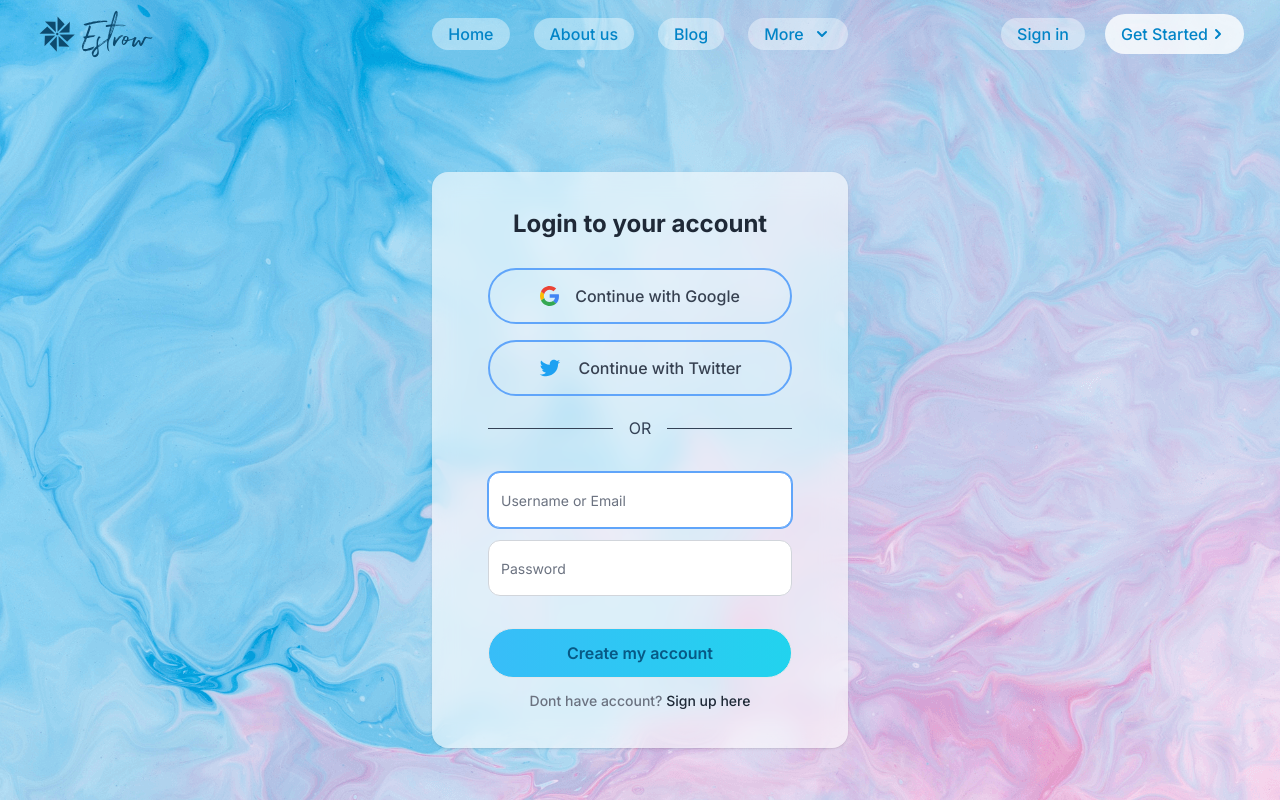
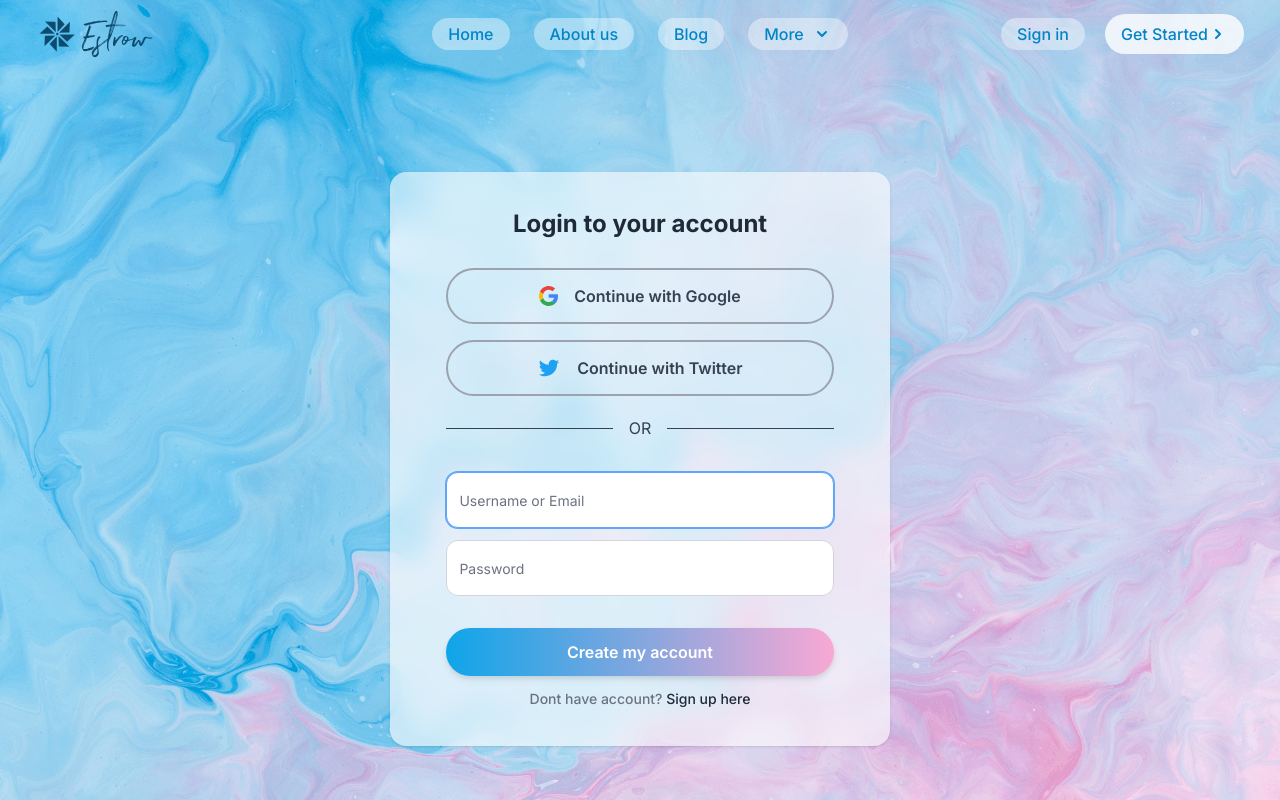
Before and after one commit to rashidkalwar/Estrow, a Next.js app: page /login in a window 1280 px wide. Built offline with nearby package versions, Linux system fonts and the light colour scheme.

Commit message:
Did some design tweaks and added official firebase package.

```diff
--- a/package.json
+++ b/package.json
@@ -11,6 +11,7 @@
   "dependencies": {
     "@headlessui/react": "^1.6.1",
     "@heroicons/react": "^1.0.6",
+    "firebase": "^9.8.1",
     "next": "12.1.6",
     "next-themes": "^0.2.0",
     "react": "18.1.0",
--- a/pages/login.js
+++ b/pages/login.js
@@ -40,12 +40,12 @@ export default function LoginPage() {
       <div className="bg-[url('/backgrounds/31.png')] h-screen bg-center ">
         <MainNavbar />
         <main>
-          <div class="h-full w-full py-10 px-4">
-            <div class="flex flex-col items-center justify-center">
-              <div class="bg-white bg-opacity-60 filter backdrop-blur-md shadow rounded-2xl lg:w-1/3  md:w-1/2 w-full py-10 px-14 mt-16">
+          <div className="h-full w-full py-10 px-4">
+            <div className="flex flex-col items-center justify-center">
+              <div className="bg-white bg-opacity-60 filter backdrop-blur-md shadow rounded-2xl md:w-2/4 lg:w-2/5 xl:2/5 2xl:w-1/4 w-5/6 w- py-10 px-14 mt-16">
                 <p
-                  tabindex="0"
-                  class="focus:outline-none text-2xl font-extrabold leading-6 text-center text-gray-800"
+                  tabIndex="0"
+                  className="focus:outline-none text-2xl font-extrabold leading-6 text-center text-gray-800"
                 >
                   Login to your account
                 </p>
@@ -53,7 +53,7 @@ export default function LoginPage() {
                 <button
                   aria-label="Continue with google"
                   role="button"
-                  class="py-3.5 px-4 border-2 rounded-full border-blue-400 hover:border-opacity-50 flex justify-center items-center w-full mt-8"
+                  className="group py-3.5 px-4 border-2 rounded-full border-gray-400 hover:border-blue-400 flex justify-center items-center w-full mt-8 transition duration-200"
                 >
                   <svg
                     width="19"
@@ -79,14 +79,14 @@ export default function LoginPage() {
                       fill="#EB4335"
                     />
                   </svg>
-                  <p class="text-base font-medium ml-4 text-gray-700">
+                  <p className="group text-base font-semibold ml-4 text-gray-700 group-hover:text-blue-600">
                     Continue with Google
                   </p>
                 </button>
                 {/* <button
                   aria-label="Continue with github"
                   role="button"
-                  class="focus:outline-none  focus:ring-2 focus:ring-offset-1 focus:ring-gray-700 py-3.5 px-4 border rounded-lg border-gray-700 flex items-center w-full mt-4"
+                  className="focus:outline-none  focus:ring-2 focus:ring-offset-1 focus:ring-gray-700 py-3.5 px-4 border rounded-lg border-gray-700 flex items-center w-full mt-4"
                 >
                   <svg
                     width="21"
@@ -101,14 +101,14 @@ export default function LoginPage() {
                     />
                   </svg>
 
-                  <p class="text-base font-medium ml-4 text-gray-700">
+                  <p className="text-base font-medium ml-4 text-gray-700">
                     Continue with Github
                   </p>
                 </button> */}
                 <button
                   aria-label="Continue with twitter"
                   role="button"
-                  class="py-3.5 px-4 border-2 rounded-full border-blue-400 hover:border-opacity-50 flex justify-center items-center w-full mt-4"
+                  className="group py-3.5 px-4 border-2 rounded-full border-gray-400 hover:border-blue-400 flex justify-center items-center w-full mt-4 transition duration-200"
                 >
                   <svg
                     width="24"
@@ -123,42 +123,42 @@ export default function LoginPage() {
                     />
                   </svg>
 
-                  <p class="text-base font-medium ml-4 text-gray-700">
+                  <p className="text-base font-semibold ml-4 text-gray-700 group-hover:text-blue-600">
                     Continue with Twitter
                   </p>
                 </button>
-                <div class="relative flex py-5 items-center">
-                  <div class="flex-grow border-t border-slate-700"></div>
-                  <span class="flex-shrink mx-4 text-slate-700">OR</span>
-                  <div class="flex-grow border-t border-slate-700"></div>
+                <div className="relative flex py-5 items-center">
+                  <div className="flex-grow border-t border-slate-700"></div>
+                  <span className="flex-shrink mx-4 text-slate-700">OR</span>
+                  <div className="flex-grow border-t border-slate-700"></div>
                 </div>
                 {/* <div>
                   <label
                     id="email"
-                    class="text-sm font-medium leading-none text-gray-800"
+                    className="text-sm font-medium leading-none text-gray-800"
                   >
                     Email
                   </label>
                   <input
                     aria-labelledby="email"
                     type="email"
-                    class="bg-white border rounded-lg text-sm font-medium leading-none text-gray-800 py-3 w-full pl-3 mt-1"
+                    className="bg-white border rounded-lg text-sm font-medium leading-none text-gray-800 py-3 w-full pl-3 mt-1"
                   />
                 </div>
-                <div class="mt-6  w-full">
+                <div className="mt-6  w-full">
                   <label
                     for="pass"
-                    class="text-sm font-medium leading-none text-gray-800"
+                    className="text-sm font-medium leading-none text-gray-800"
                   >
                     Password
                   </label>
-                  <div class="relative flex items-center justify-center">
+                  <div className="relative flex items-center justify-center">
                     <input
                       id="pass"
                       type="password"
-                      class="bg-white border rounded-lg text-sm font-medium leading-none text-gray-800 py-3 w-full pl-3 mt-1"
+                      className="bg-white border rounded-lg text-sm font-medium leading-none text-gray-800 py-3 w-full pl-3 mt-1"
                     />
-                    <div class="absolute right-0 mt-2 mr-3 cursor-pointer">
+                    <div className="absolute right-0 mt-2 mr-3 cursor-pointer">
                       <svg
                         width="16"
                         height="16"
@@ -207,22 +207,22 @@ export default function LoginPage() {
                     // onChange={onChange}
                   />
                 </div>
-                <div class="mt-8">
+                <div className="mt-8">
                   <button
                     role="button"
-                    class="focus:ring-2 focus:ring-offset-2 focus:ring-black text-md font-semibold leading-none text-sky-800 focus:outline-none bg-gradient-to-r from-sky-400 hover:from-sky-500 to-cyan-400 hover:to-cyan-500 border rounded-full py-4 w-full"
+                    className="focus:ring-2 focus:ring-offset-2 focus:ring-black text-md font-semibold leading-none text-white drop-shadow-md shadow-sky-400 focus:outline-none bg-gradient-to-r from-sky-500 to-pink-300 hover:opacity-80 border-none rounded-full py-4 w-full transition duration-200"
                   >
                     Create my account
                   </button>
                 </div>
                 <p
-                  tabindex="0"
-                  class="focus:outline-none text-sm mt-4 font-medium leading-none text-center text-gray-500"
+                  tabIndex="0"
+                  className="focus:outline-none text-sm mt-4 font-medium leading-none text-center text-gray-500"
                 >
                   Dont have account?{' '}
                   <a
-                    href="javascript:void(0)"
-                    class="hover:text-gray-500 focus:text-gray-500 focus:outline-none focus:underline hover:underline text-sm font-medium leading-none  text-gray-800 cursor-pointer"
+                    href="#"
+                    className="hover:text-gray-500 focus:text-gray-500 focus:outline-none focus:underline hover:underline text-sm font-medium leading-none  text-gray-800 cursor-pointer"
                   >
                     {' '}
                     Sign up here
```
Also changed, not shown: 1 other file (tests, documents, lock files or other folders).
